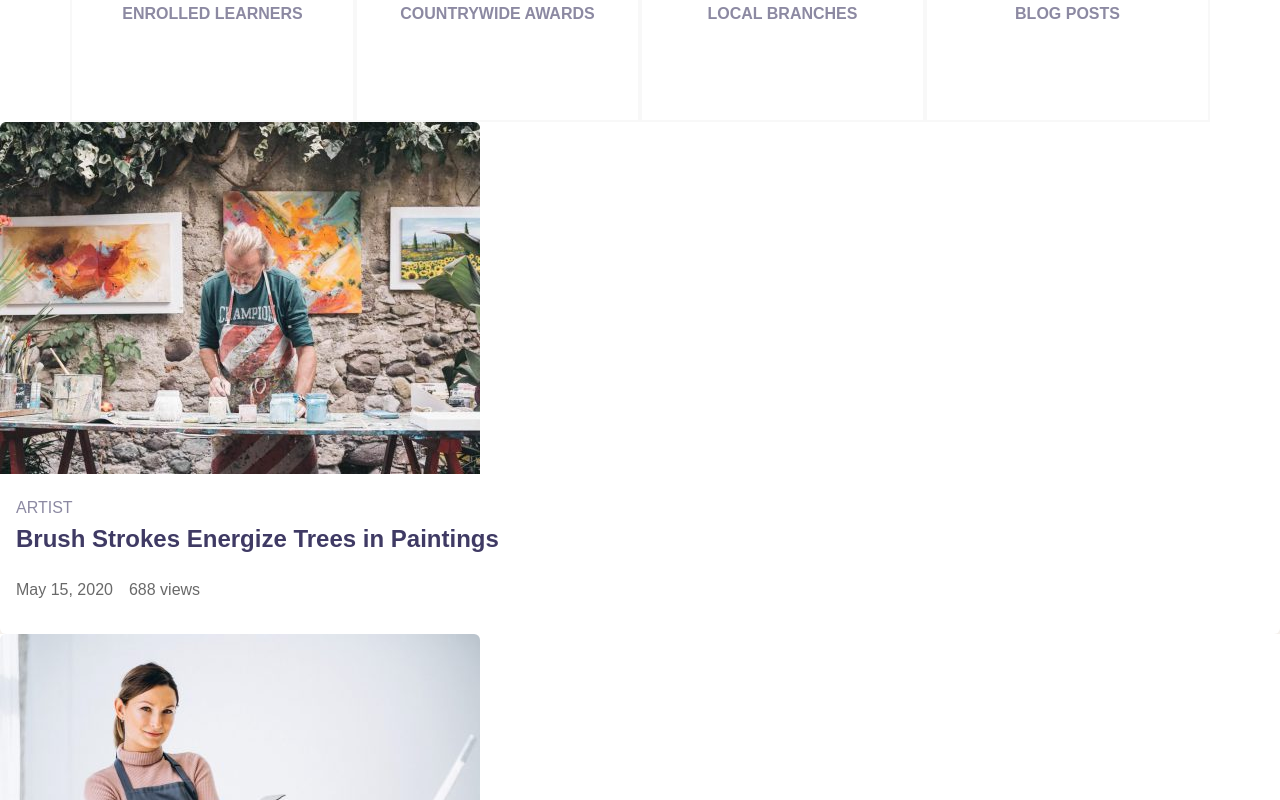
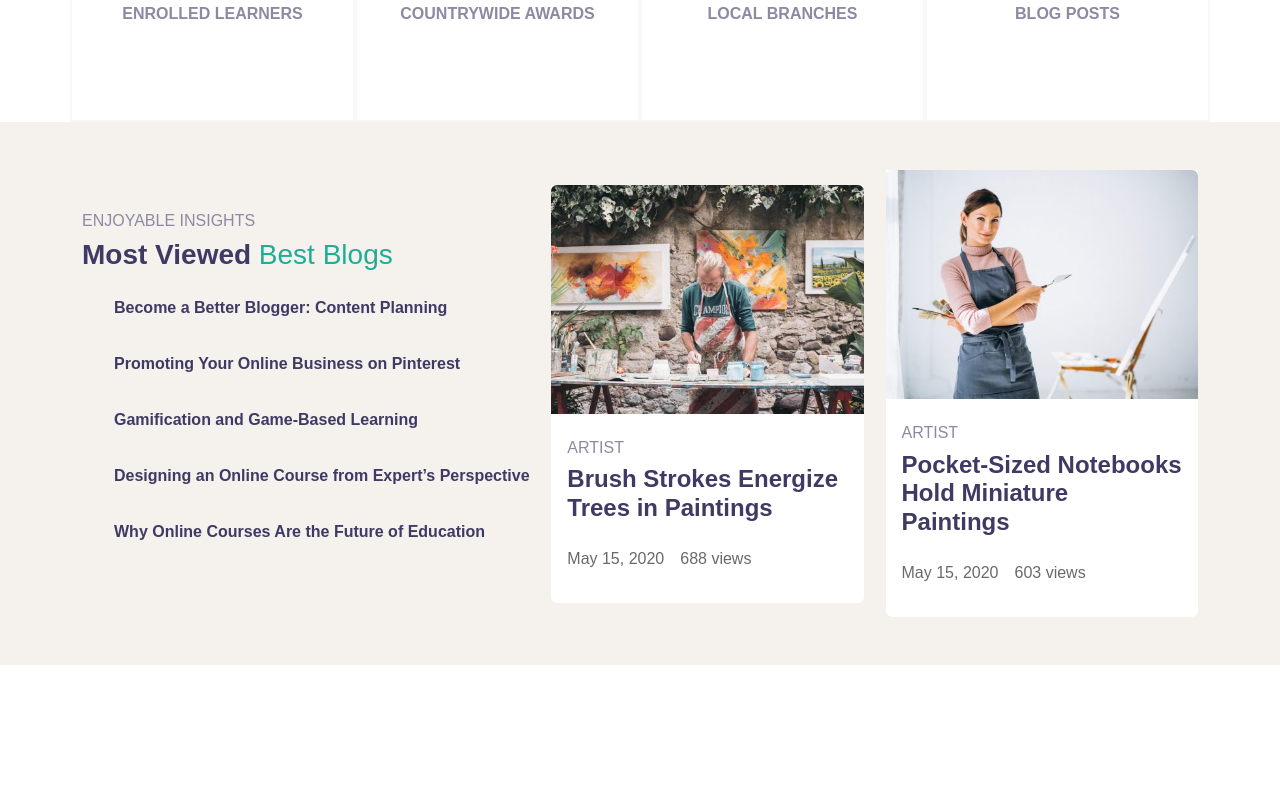
Before and after one commit to marcocareddu/proj-html-vuejs, a Vue app: page / in a window 1280 px wide. Shown: the part 4040-4840 px from the top of the page. After the commit the page ends 4705 px from the top, so only its background shows below. Built offline with nearby package versions, Linux system fonts and the light colour scheme.

Commit message:
VUE BestBlogsSection - Added Title Part & style

```diff
--- a/src/components/best_blogs/BestblogsSection.vue
+++ b/src/components/best_blogs/BestblogsSection.vue
@@ -15,10 +15,23 @@ export default {
 </script>
 
 <template>
-    <div class="bestblogs-section">
+    <div class="bestblogs-section py-5">
+        <div class="container">
+            <div class="d-flex justify-content-between align-items-center">
 
-        <!-- Bestblogs card here -->
-        <BestblogsCard v-for="card in bestBlogsData" :bestblogsData="card" />
+                <!-- Bestblogsist -->
+                <div class="list">
+                    <h6>ENJOYABLE INSIGHTS</h6>
+                    <h3 class="fw-bolder">Most Viewed <span class="fw-normal">Best Blogs</span></h3>
+                    <ul>
+                        <li v-for="link in bestBlogsList" class="py-3"><a href="#" class="fw-bolder">{{ link }}</a></li>
+                    </ul>
+                </div>
+
+                <!-- Bestblogs card here -->
+                <BestblogsCard v-for="card in bestBlogsData" :key="card.name" :bestblogsData="card" class="custom-card" />
+            </div>
+        </div>
     </div>
 </template>
 
@@ -28,4 +41,30 @@ export default {
 .bestblogs-section {
     background-color: $bestBlogsBgColor;
 }
+
+h3 {
+    color: $tertiaryColor;
+
+}
+
+h6 {
+    color: $customLilla;
+}
+
+span {
+    color: $secondaryColor;
+}
+
+a {
+    color: $tertiaryColor;
+    transition: 0.3s;
+
+    &:hover {
+        color: $secondaryColor;
+    }
+}
+
+.custom-card {
+    flex-basis: 28%;
+}
 </style>
```
